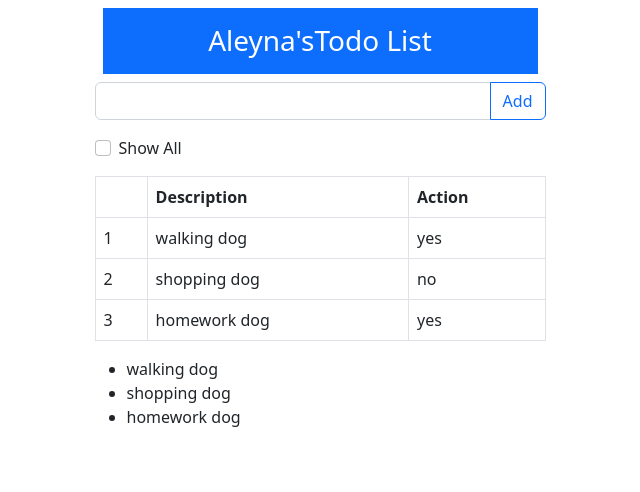
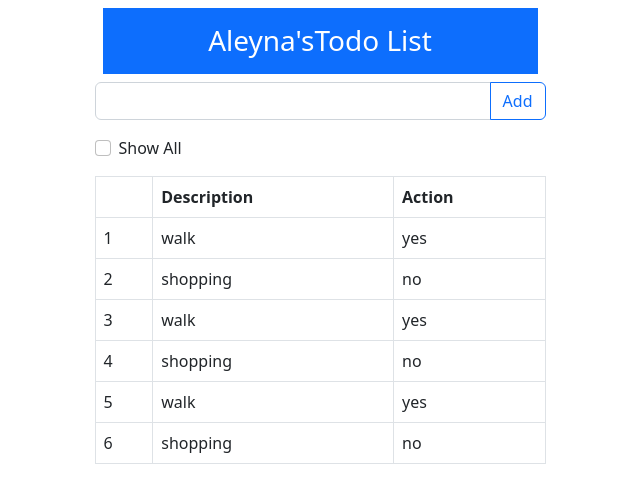
Before and after one commit to clkaley/todo-app, an Angular app: page / in a window 1280 px wide. Shown: the top 492 px of the page, without its empty margins (320-960 px from the left). Built offline with nearby package versions, Linux system fonts and the light colour scheme.

Commit message:
class model and interface model

```diff
--- /dev/null
+++ b/src/app/model.ts
@@ -0,0 +1,18 @@
+import { TodoItem } from "./todoitem";
+
+export class Model{
+    name:string;
+    items:TodoItem[];
+
+    constructor(){
+        this.name="Aleyna";
+        this.items=[
+            {description:"walk",action:"yes"},
+            {description:"shopping",action:"no"},
+            {description:"walk",action:"yes"},
+            {description:"shopping",action:"no"},
+            {description:"walk",action:"yes"},
+            {description:"shopping",action:"no"},
+        ]
+    }
+}
--- a/src/app/todo/todo.component.html
+++ b/src/app/todo/todo.component.html
@@ -1,7 +1,7 @@
 <div class="container">
     <div class="row">
         <div class="col-5 mx-auto">
-            <h3 class="bg-primary text-white p-3 m-2 text-center">{{name}}'sTodo List</h3>
+            <h3 class="bg-primary text-white p-3 m-2 text-center">{{model.name}}'sTodo List</h3>
 
             <div class="input-group mb-3">
                 <input type="text" class="form-control">
@@ -24,7 +24,7 @@
                     </tr>
                 </thead>
                 <tbody>
-                    <tr *ngFor="let item of items; let i=index">
+                    <tr *ngFor="let item of getItems(); let i=index">
                         <td>{{i+1}}</td>
                         <td>{{item.description}}</td>
                         <td>{{item.action}}</td>
@@ -33,11 +33,6 @@
                 </tbody>
             </table>
 
-            <ul>
-                <!-- i her birine verilecek isim of tan sonra gelen kısım array in ismi :) -->
-                <li *ngFor="let i of items">{{i.description}}</li>
-
-            </ul>
         </div>
     </div>
 </div>
--- a/src/app/todo/todo.component.ts
+++ b/src/app/todo/todo.component.ts
@@ -1,4 +1,6 @@
 import { Component, OnInit } from '@angular/core';
+import { Model } from '../model';
+//import { TodoItem } from '../todoitem';
 
 @Component({
   selector: 'app-todo',
@@ -8,19 +10,24 @@ import { Component, OnInit } from '@angular/core';
 export class TodoComponent  {
 
   constructor() { }
+
+  model=new Model();
+
+  /*
   name="Aleyna"
   //items=["item1","item2","item3"]
-  items=[
-    {
-      id:1,description:"walking dog",action:"yes"
-    },
-    {
-      id:2,description:"shopping dog",action:"no"
-    },
-    {
-      id:3,description:"homework dog",action:"yes"
-    },
-  ]
+  items:TodoItem[]=[
+    //!interface li model için
+    {description:"walk",action:"yes"},
+    {description:"shopping",action:"no"},
 
+  //!constructor lı model için
+  //  new TodoItem("asdads","asdsa"),
+  //  new TodoItem("fsgsf","dsfds"),
+  //  new TodoItem("sfddf","sdfsd"),
+  ]*/
+  getItems(){
+    return this.model.items
+  }
 
 }
--- /dev/null
+++ b/src/app/todoitem.ts
@@ -0,0 +1,27 @@
+
+//!property ile class tanımlama
+// export class TodoItem{
+//     description:string;
+//     action:string;
+
+
+//     constructor(description:string,action:string){
+//         this.description=description;
+//         this.action=action
+//     }
+// }
+
+//?propertysiz class tanımlama
+// export class TodoItem{
+//     constructor(public description:string, public action:string){
+//                this.description=description;
+//                this.action=action
+//           }
+
+// }
+
+//!interface ile tanımlama
+export interface TodoItem{
+    description:string;
+    action:string;
+}
--- a/tsconfig.json
+++ b/tsconfig.json
@@ -19,7 +19,8 @@
     "lib": [
       "es2018",
       "dom"
-    ]
+    ],
+    //"strictNullChecks": false
   },
   "angularCompilerOptions": {
     "enableI18nLegacyMessageIdFormat": false,
```
